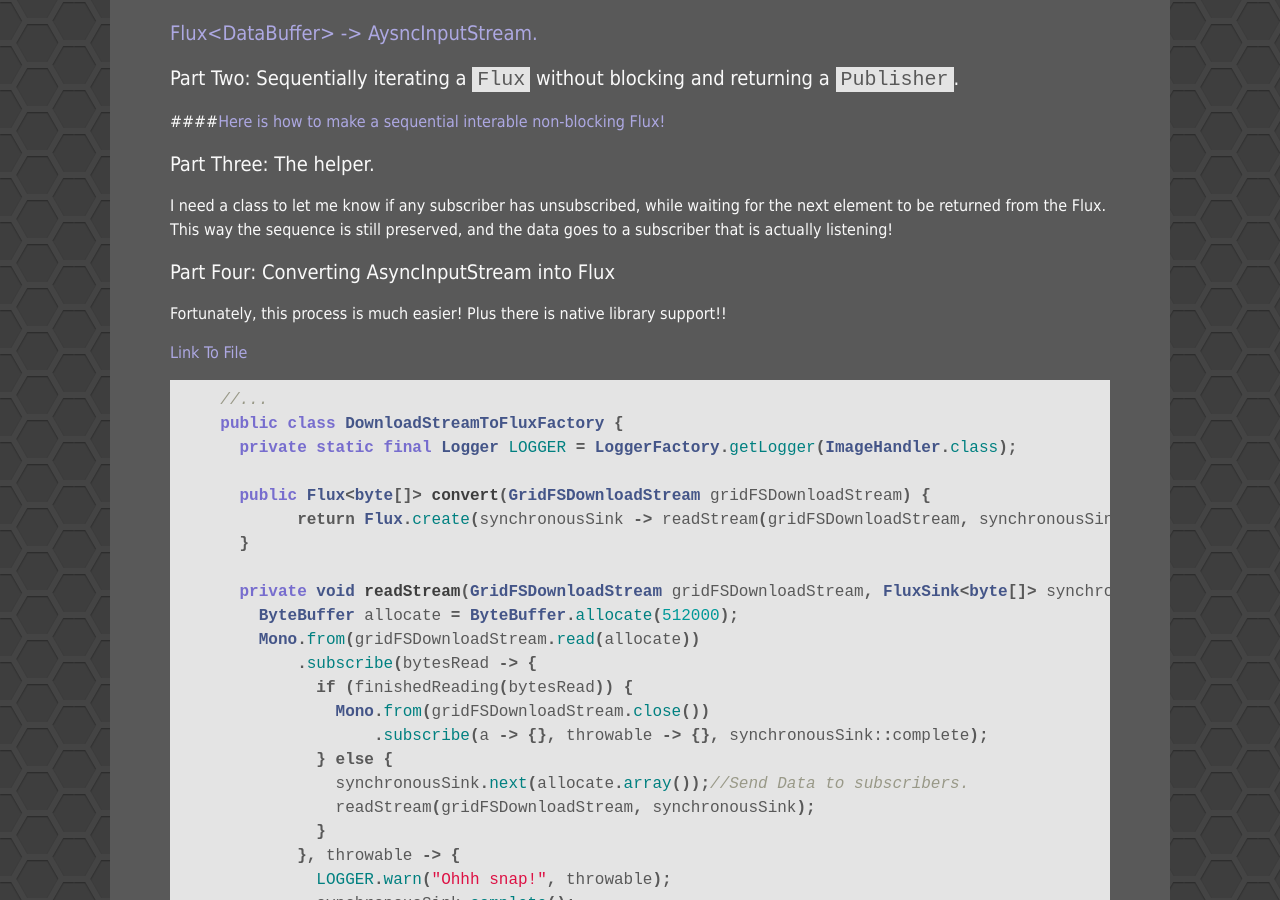
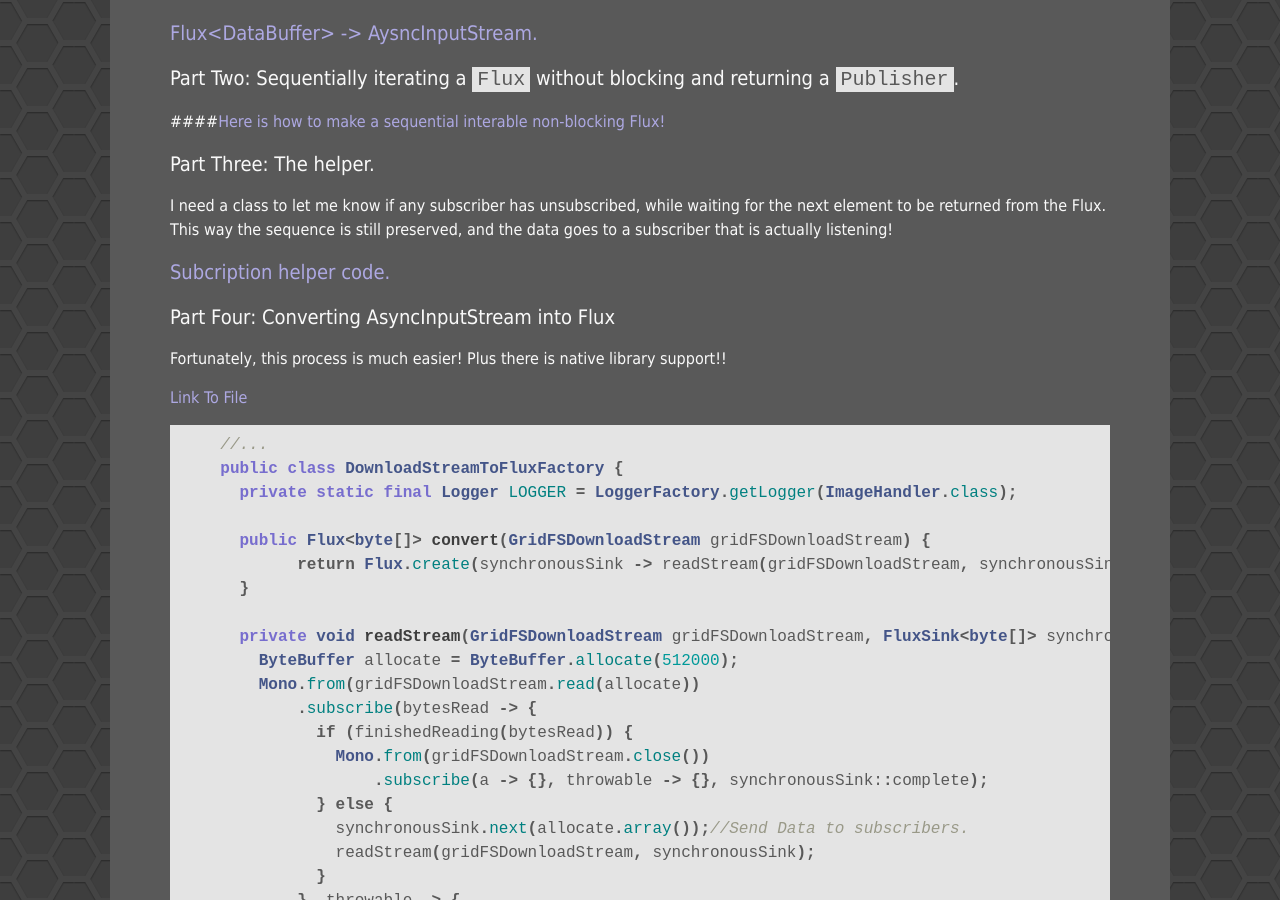
Before and after one commit to Unthrottled/blog, a Jekyll site: the page built from _posts/2017-12-14-Reactive-Mongo-Image-Persistence.md, in a window 1280 px wide and 900 px high, scrolled down 3103 px. Built offline with Jekyll 4.4.1, drawn with Linux system fonts in a browser that asks for light colours.

Commit message:
More link to the code

```diff
--- a/_posts/2017-12-14-Reactive-Mongo-Image-Persistence.md
+++ b/_posts/2017-12-14-Reactive-Mongo-Image-Persistence.md
@@ -113,7 +113,7 @@ Again, I had to make my own implementation. which I will cover a little bit late
 I need a class to let me know if any subscriber has unsubscribed, while waiting for the next element to be returned from the Flux.
 This way the sequence is still preserved, and the data goes to a subscriber that is actually listening!
 
-
+#### [Subcription helper code.]({{site.url}}/code/rmip/sink_helper.html)
 
 #### Part Four: Converting AsyncInputStream into Flux<DataBuffer>
 
```
